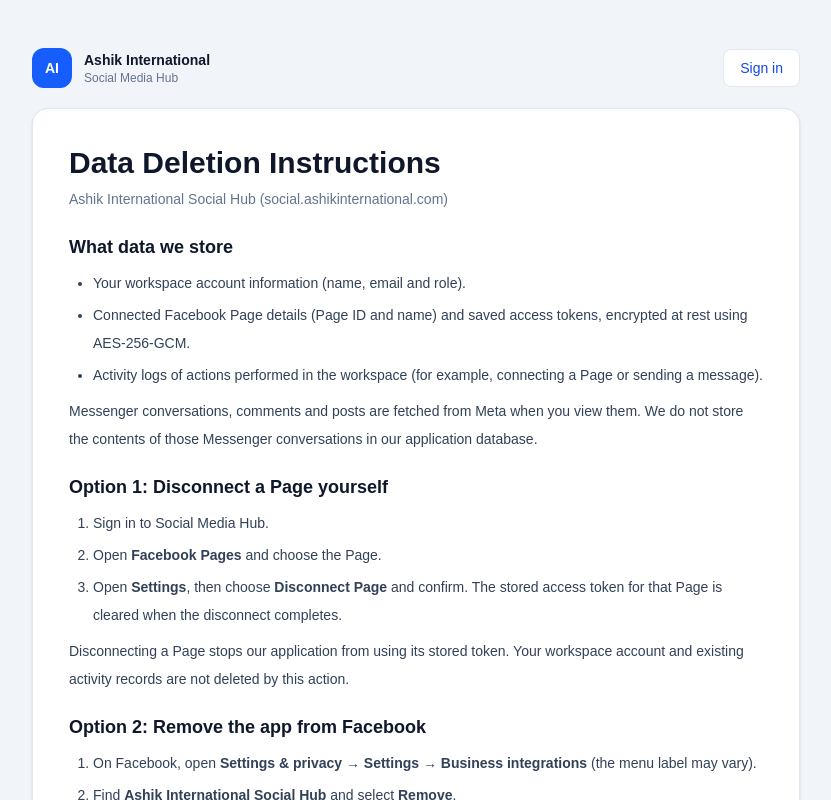
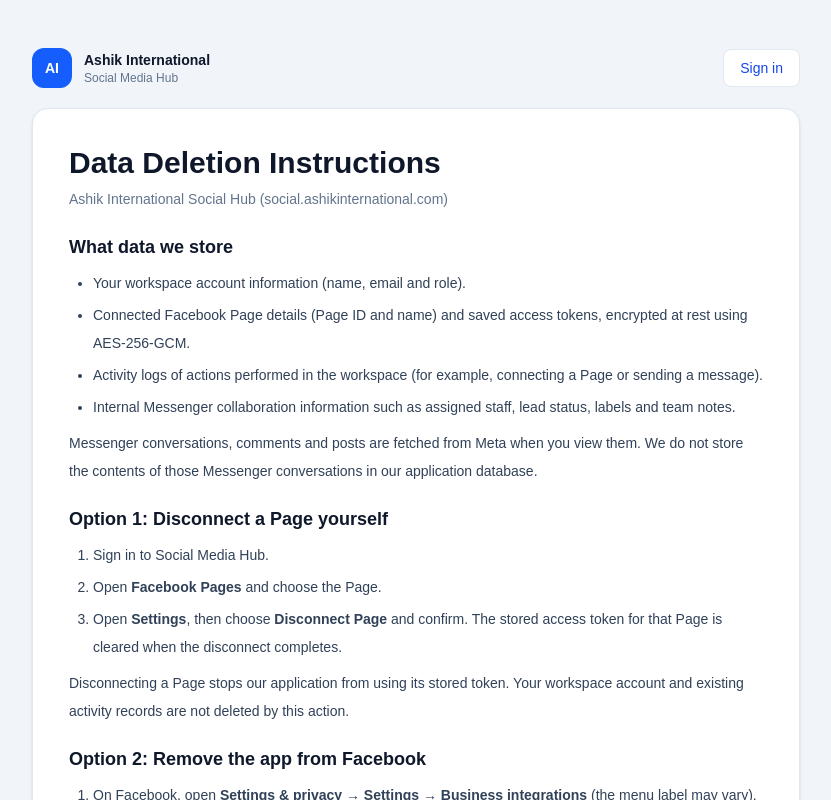
Before and after one commit to elias1435/social-media-hub, a Next.js app: page /data-deletion in a window 1280 px wide. Shown: the top 800 px of the page, without its empty margins (224-1055 px from the left). Built offline with nearby package versions, Linux system fonts and the light colour scheme.

Commit message:
Describe new internal Messenger collaboration records accurately in privacy information

```diff
--- a/app/data-deletion/page.tsx
+++ b/app/data-deletion/page.tsx
@@ -15,6 +15,7 @@ export default function DataDeletionPage() {
           <li>Your workspace account information (name, email and role).</li>
           <li>Connected Facebook Page details (Page ID and name) and saved access tokens, encrypted at rest using AES-256-GCM.</li>
           <li>Activity logs of actions performed in the workspace (for example, connecting a Page or sending a message).</li>
+          <li>Internal Messenger collaboration information such as assigned staff, lead status, labels and team notes.</li>
         </ul>
         <p>Messenger conversations, comments and posts are fetched from Meta when you view them. We do not store the contents of those Messenger conversations in our application database.</p>
       </section>
```
